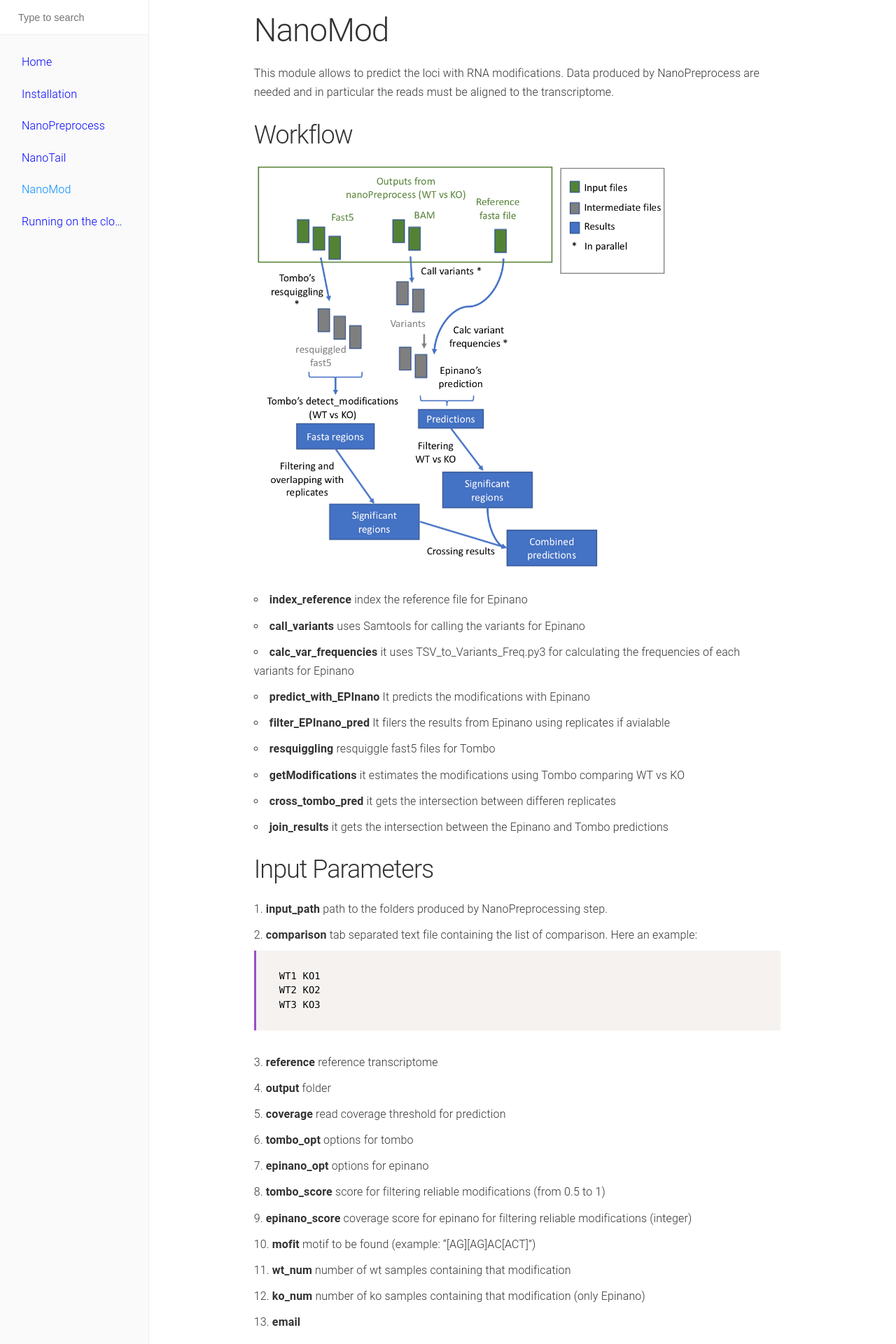
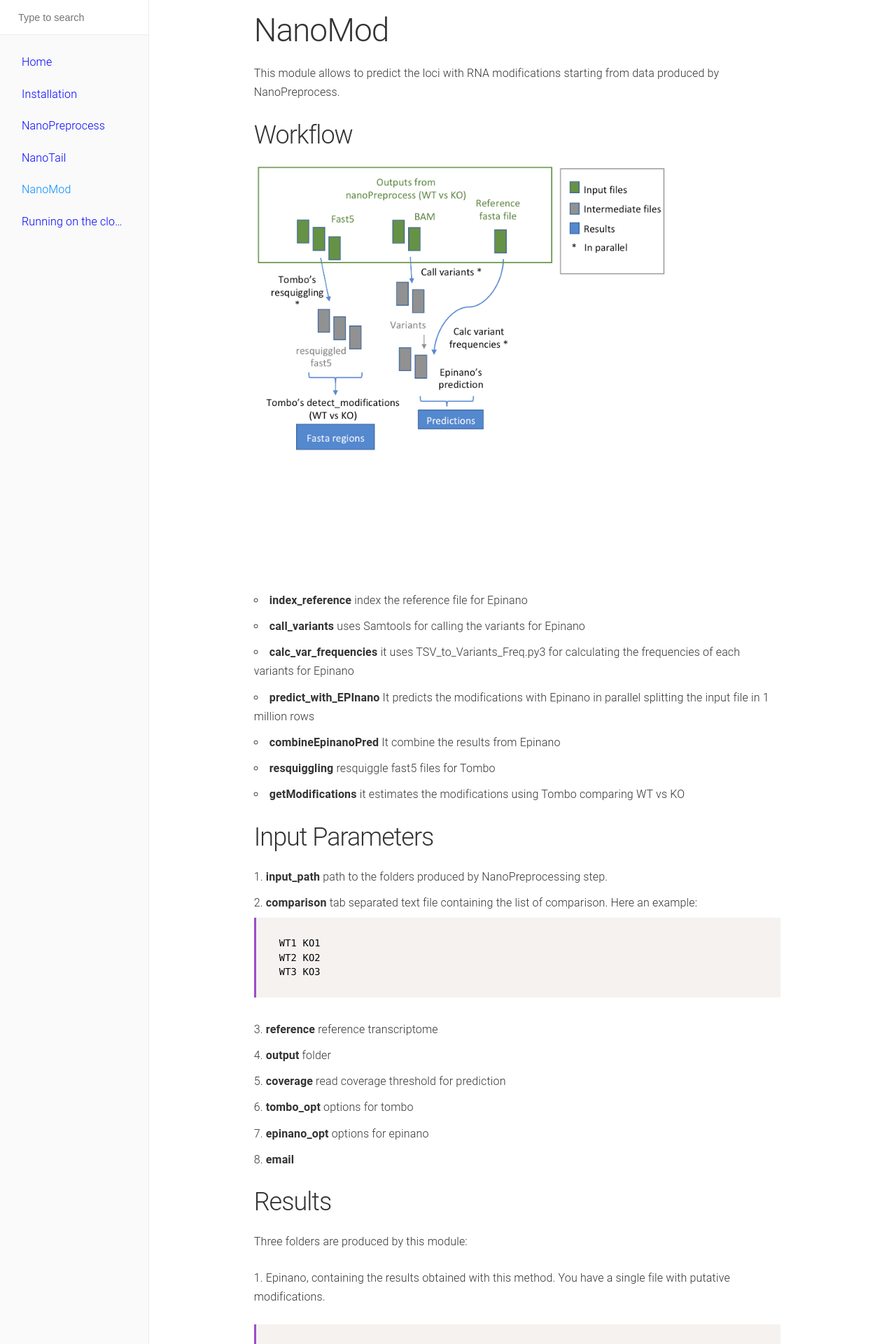
Before and after one commit to biocorecrg/master_of_pores, a Jekyll site: the page built from docs/nanomod.md, in a window 1280 px wide. Shown: the top 1920 px of the page at 70% size. Built offline with Jekyll 4.4.1, drawn with Linux system fonts in a browser that asks for light colours; some of the changed text lies outside the part shown.

Commit message:
Update nanomod.md

````diff
--- a/docs/nanomod.md
+++ b/docs/nanomod.md
@@ -5,22 +5,20 @@ navigation: 5
 ---
 
 # NanoMod
-This module allows to predict the loci with RNA modifications. Data produced by NanoPreprocess are needed and in particular the reads must be aligned to the transcriptome.
+This module allows to predict the loci with RNA modifications starting from data produced by NanoPreprocess.
 
 ## Workflow
 
-<img src="https://raw.githubusercontent.com/biocorecrg/master_of_pores/master/docs/dag_mod.png" width="600" align="middle">
+<img src="https://raw.githubusercontent.com/biocorecrg/master_of_pores/master/docs/dag_mod_2.png" width="600" align="middle">
 
 
 * **index_reference** index the reference file for Epinano
 * **call_variants** uses Samtools for calling the variants for Epinano
 * **calc_var_frequencies** it uses TSV_to_Variants_Freq.py3 for calculating the frequencies of each variants for Epinano
-* **predict_with_EPInano** It predicts the modifications with Epinano
-* **filter_EPInano_pred** It filers the results from Epinano using replicates if avialable
+* **predict_with_EPInano** It predicts the modifications with Epinano in parallel splitting the input file in 1 million rows
+* **combineEpinanoPred** It combine the results from Epinano
 * **resquiggling** resquiggle fast5 files for Tombo
 * **getModifications** it estimates the modifications using Tombo comparing WT vs KO
-* **cross_tombo_pred** it gets the intersection between differen replicates
-* **join_results** it gets the intersection between the Epinano and Tombo predictions
 
 ## Input Parameters
 1. **input_path** path to the folders produced by NanoPreprocessing step.
@@ -35,45 +33,35 @@ WT3 KO3
 1. **coverage** read coverage threshold for prediction
 1. **tombo_opt** options for tombo
 1. **epinano_opt** options for epinano
-1. **tombo_score** score for filtering reliable modifications (from 0.5 to 1)
-1. **epinano_score** coverage score for epinano for filtering reliable modifications (integer)
-1. **mofit** motif to be found (example: "[AG][AG]AC[ACT]")
-1. **wt_num** number of wt samples containing that modification
-1. **ko_num** number of ko samples containing that modification (only Epinano)
 1. **email**
 
 ## Results
 Three folders are produced by this module:
 
-1. Epinano, containing the results obtained with this method. You have a single file with already filtered modifications.
+1. Epinano, containing the results obtained with this method. You have a single file with putative modifications.
 
 ```bash
-chrIX,126771,GAACT,5.0,0.7865299392210111,6.0,7.650999662942007e-06,YES
-chrIX,139467,AGACA,26.0,1.2631007354786662e-05,34.0,9.22202894828834e-14,YES
-chrIX,139625,AGACA,17.0,0.012299404049052885,20.0,4.64573431891912e-06,YES
-chrIX,192033,AGACC,11.0,1.849874054901369e-12,11.0,3.00000089999998e-14,YES
-chrIX,192201,AGACA,14.0,0.01469732206992497,16.0,3.00000089999998e-14,YES
+#Kmer,Window,Ref,Coverage,q1,q2,q3,q4,q5,mis1,mis2,mis3,mis4,mis5,ins1,ins2,ins3,ins4,ins5,del1,del2,del3,del4,del5,prediction,dist,ProbM,Pro
+bU
+AGTGG,394404:394405:394406:394407:394408,chr2,8.0:8.0:7.0:7.0:7.0,21.5,21.25,19.857,23.0,16.285999999999998,0.0,0.0,0.0,0.0,0.0,0.0,0.062,0.0
+71,0.0,0.0,0.0,0.0,0.0,0.0,0.0,unm,19.26143361547619,3.00000089999998e-14,0.9999999999999699
+TTTTT,12150:12151:12152:12153:12154,chr8,3.0:3.0:3.0:3.0:3.0,0.0,16.5,18.5,16.0,16.0,0.0,0.0,0.0,0.0,0.0,0.0,0.0,0.0,0.0,0.0,1.0,0.3329999999
+9999996,0.33299999999999996,0.0,0.0,unm,2.5976484688977424,0.06071658133381308,0.9392834186661868
+ACATT,438165:438166:438167:438168:438169,chr13,67.0:67.0:67.0:68.0:68.0,13.635,13.446,9.323,9.6,12.127,0.03,0.045,0.015,0.147,0.0740000000000
+0001,0.0,0.0,0.0,0.0,0.0,0.06,0.03,0.075,0.11800000000000001,0.07400000000000001,unm,0.08435556637195174,0.519879422458087,0.4801205775419129
+5...
+```
+2. Tombo, containing the results obtained with this method in fasta format. You have one file for each comparison WT vs KO
+
+```bash
+>chr11:455562:- Est. Frac. Alternate: 0.98
+TGACA
+>chr12:1008723:- Est. Frac. Alternate: 0.98
+TATCT
+>chr15:491587:+ Est. Frac. Alternate: 0.96
+TATAT
+>chr10:425794:- Est. Frac. Alternate: 0.95
+ATGTT
+>chr13:510759:+ Est. Frac. Alternate: 0.95
 ...
 ```
-2. Tombo, containing the results obtained with this method. You have one file for each comparison WT vs KO and a final one, **tombo_all.txt**, with the intersection after filtering per score. Here an example of tombo_all.txt file:
-
-```bash
->chrIX:549289:+
-CTGAC
->chrIX:478105:+
-GAGCT
->chrIX:426607:-
-TTTTT
-...
-```
-
-3. Comb_mod, containing the all the modifications found in Epinano and Tombo called **RNA_modifications.txt** and a Venn Diagram. Here an example of RNA_modifications.txt file:
-
-
-```bash
-"positions"	"epinano"	"tombo"
-"chrIX-290356"	"1"	"1"
-"chrX-274861"	"1"	"1"
-"chrXV-513509"	"1"	"1"
-"chrI-126771"	"1"	"0"
-```
````
